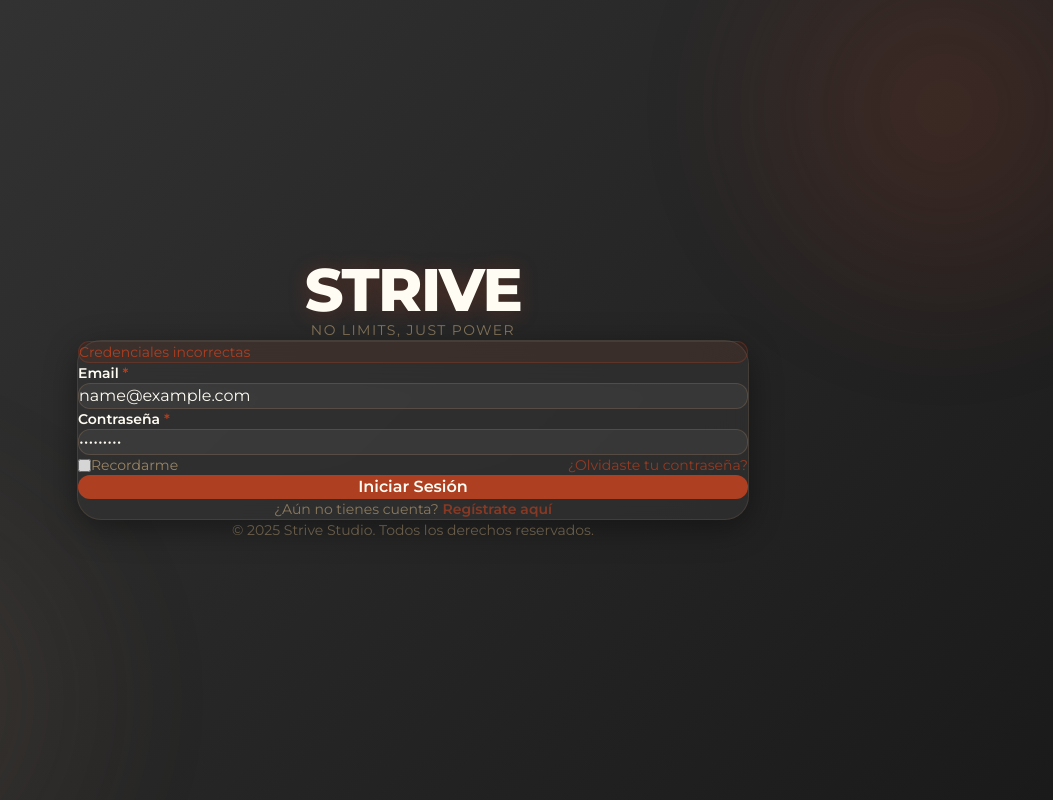
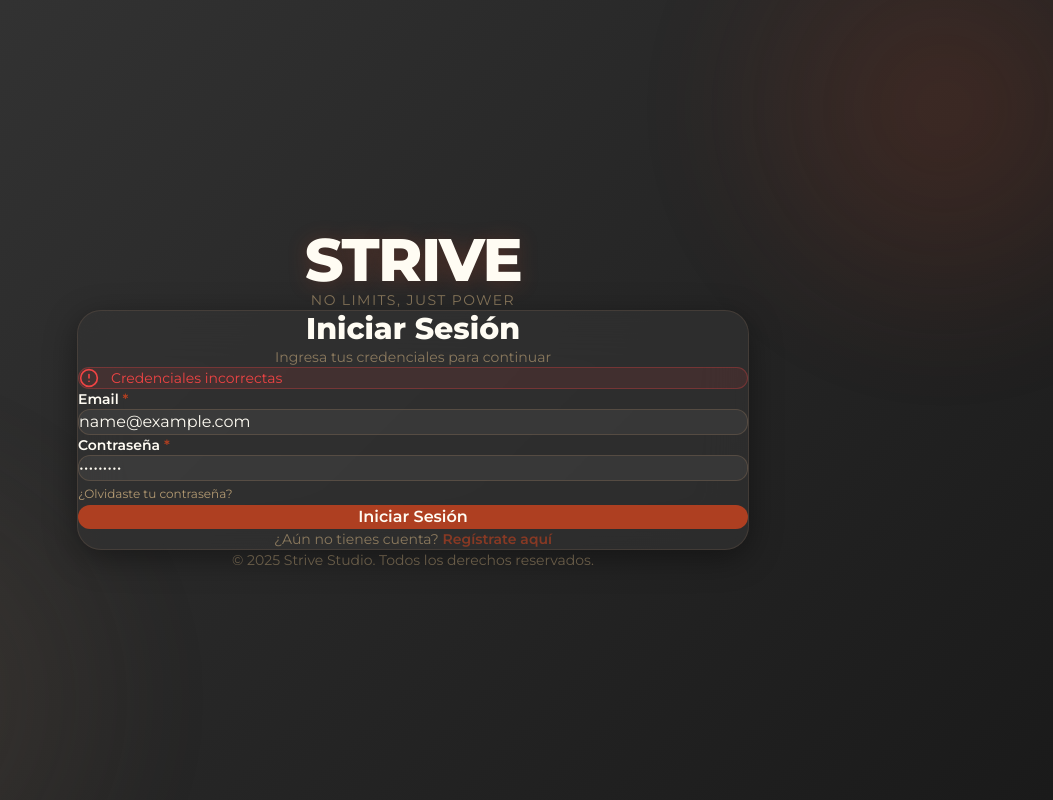
Before and after one commit to o1n1/strive_studio_unstable, a Next.js app: page / in a window 1280 px wide. Both pictures are taken after typing "name@example.com", "Sample123" into the empty fields and a click on the button "Iniciar Sesión". Shown: the whole page, without its empty margins (227-1280 px from the left). Built offline with nearby package versions, Linux system fonts and the light colour scheme; no server answers.

Commit message:
Update page.js

```diff
--- a/app/page.js
+++ b/app/page.js
@@ -40,14 +40,69 @@ function LoginForm() {
   useEffect(() => {
     if (!userLoading) {
       if (profile) {
-        // Ya hay sesión activa
-        const targetUrl = redirectUrl || getRedirectUrl(profile.rol)
-        router.push(targetUrl)
+        // Ya hay sesión activa - verificar estado si es coach
+        handleRedirect(profile)
       } else {
         setCheckingSession(false)
       }
     }
   }, [profile, userLoading, redirectUrl, router])
+
+  // ✅ NUEVA FUNCIÓN: Maneja redirección verificando estado del coach
+  const handleRedirect = async (profileData) => {
+    try {
+      // Si hay redirectUrl específico, usarlo
+      if (redirectUrl) {
+        router.push(redirectUrl)
+        return
+      }
+
+      // Si es coach, verificar estado ANTES de redirigir
+      if (profileData.rol === 'coach') {
+        const { createClient } = await import('@supabase/supabase-js')
+        const supabase = createClient(
+          process.env.NEXT_PUBLIC_SUPABASE_URL,
+          process.env.NEXT_PUBLIC_SUPABASE_ANON_KEY
+        )
+
+        const { data: coachData } = await supabase
+          .from('coaches')
+          .select('estado, activo')
+          .eq('id', profileData.id)
+          .single()
+
+        console.log('🔍 Verificando estado del coach:', coachData)
+
+        // Si está pendiente, rechazado o inactivo → /coach/pendiente
+        if (
+          coachData &&
+          (coachData.estado === 'pendiente' ||
+           coachData.estado === 'rechazado' ||
+           !coachData.activo)
+        ) {
+          console.log('⚠️ Coach no aprobado, redirigiendo a /coach/pendiente')
+          router.push('/coach/pendiente')
+          return
+        }
+
+        // Si está activo, ir a su dashboard
+        console.log('✅ Coach aprobado, redirigiendo a /coach/clases')
+        router.push('/coach/clases')
+        return
+      }
+
+      // Para otros roles, redirección normal
+      const targetUrl = getRedirectUrl(profileData.rol)
+      console.log('✅ Redirigiendo a:', targetUrl)
+      router.push(targetUrl)
+
+    } catch (error) {
+      console.error('Error en redirección:', error)
+      // Fallback a redirección por rol
+      const targetUrl = getRedirectUrl(profileData.rol)
+      router.push(targetUrl)
+    }
+  }
 
   const handleSubmit = async (e) => {
     e.preventDefault()
@@ -101,19 +156,19 @@ function LoginForm() {
         return
       }
 
+      console.log('✅ Login exitoso, perfil:', profile.rol)
+
       // Setear caché ANTES de redirigir para carga instantánea
       queryClient.setQueryData(['user'], {
         user: authData.user,
         profile
       })
 
-      // Si hay redirectUrl, ir ahí, sino al dashboard según rol
-      const targetUrl = redirectUrl || getRedirectUrl(profile.rol)
-
-      console.log('✅ Login exitoso, redirigiendo a:', targetUrl)
-      router.push(targetUrl)
+      // ✅ NUEVA LÓGICA: Verificar estado del coach antes de redirigir
+      await handleRedirect(profile)
 
     } catch (error) {
+      console.error('Error en login:', error)
       let errorMessage = 'Error al iniciar sesión. Intenta de nuevo.'
 
       if (error.isTimeout) {
@@ -177,10 +232,20 @@ function LoginForm() {
           </div>
         )}
 
+        <div className="text-center space-y-2">
+          <h2 className="text-3xl font-bold" style={{ color: '#FFFCF3', fontFamily: 'Montserrat, sans-serif' }}>
+            Iniciar Sesión
+          </h2>
+          <p className="text-sm opacity-70" style={{ color: '#B39A72', fontFamily: 'Montserrat, sans-serif' }}>
+            Ingresa tus credenciales para continuar
+          </p>
+        </div>
+
         {errors.general && (
-          <div className="p-4 rounded-xl"
-            style={{ background: 'rgba(174, 63, 33, 0.1)', border: '1px solid rgba(174, 63, 33, 0.3)' }}>
-            <p className="text-sm" style={{ color: '#AE3F21', fontFamily: 'Montserrat, sans-serif' }}>
+          <div className="p-4 rounded-xl flex items-start gap-3"
+            style={{ background: 'rgba(239, 68, 68, 0.1)', border: '1px solid rgba(239, 68, 68, 0.3)' }}>
+            <AlertCircle size={20} style={{ color: '#ef4444' }} className="flex-shrink-0 mt-0.5" />
+            <p className="text-sm" style={{ color: '#ef4444', fontFamily: 'Montserrat, sans-serif' }}>
               {errors.general}
             </p>
           </div>
@@ -191,48 +256,33 @@ function LoginForm() {
           icon={Mail}
           type="email"
           required
-          disabled={loading}
           value={formData.email}
           onChange={(e) => {
             setFormData({ ...formData, email: e.target.value })
-            setErrors({ ...errors, email: '' })
+            setErrors({ ...errors, email: '', general: '' })
           }}
           placeholder="tu@email.com"
           error={errors.email}
         />
 
+        <div>
           <Input
             label="Contraseña"
             icon={Lock}
             type="password"
             required
-          disabled={loading}
             value={formData.password}
             onChange={(e) => {
               setFormData({ ...formData, password: e.target.value })
-            setErrors({ ...errors, password: '' })
+              setErrors({ ...errors, password: '', general: '' })
             }}
             placeholder="••••••••"
             error={errors.password}
           />
-
-        <div className="flex items-center justify-between text-sm pt-1">
-          <label
-            className="flex items-center cursor-pointer opacity-80 hover:opacity-100 transition-opacity"
-            style={{ color: '#B39A72', fontFamily: 'Montserrat, sans-serif' }}
-          >
-            <input
-              type="checkbox"
-              className="mr-2 rounded"
-              style={{ accentColor: '#AE3F21' }}
-              disabled={loading}
-            />
-            Recordarme
-          </label>
           <Link
             href="/recuperar"
-            className="transition-colors hover:underline opacity-80 hover:opacity-100"
-            style={{ color: '#AE3F21', fontFamily: 'Montserrat, sans-serif' }}
+            className="text-xs transition-all hover:opacity-80 inline-block mt-2"
+            style={{ color: '#B39A72' }}
           >
             ¿Olvidaste tu contraseña?
           </Link>
```
Lines whose indentation alone changed are shown as unchanged.
